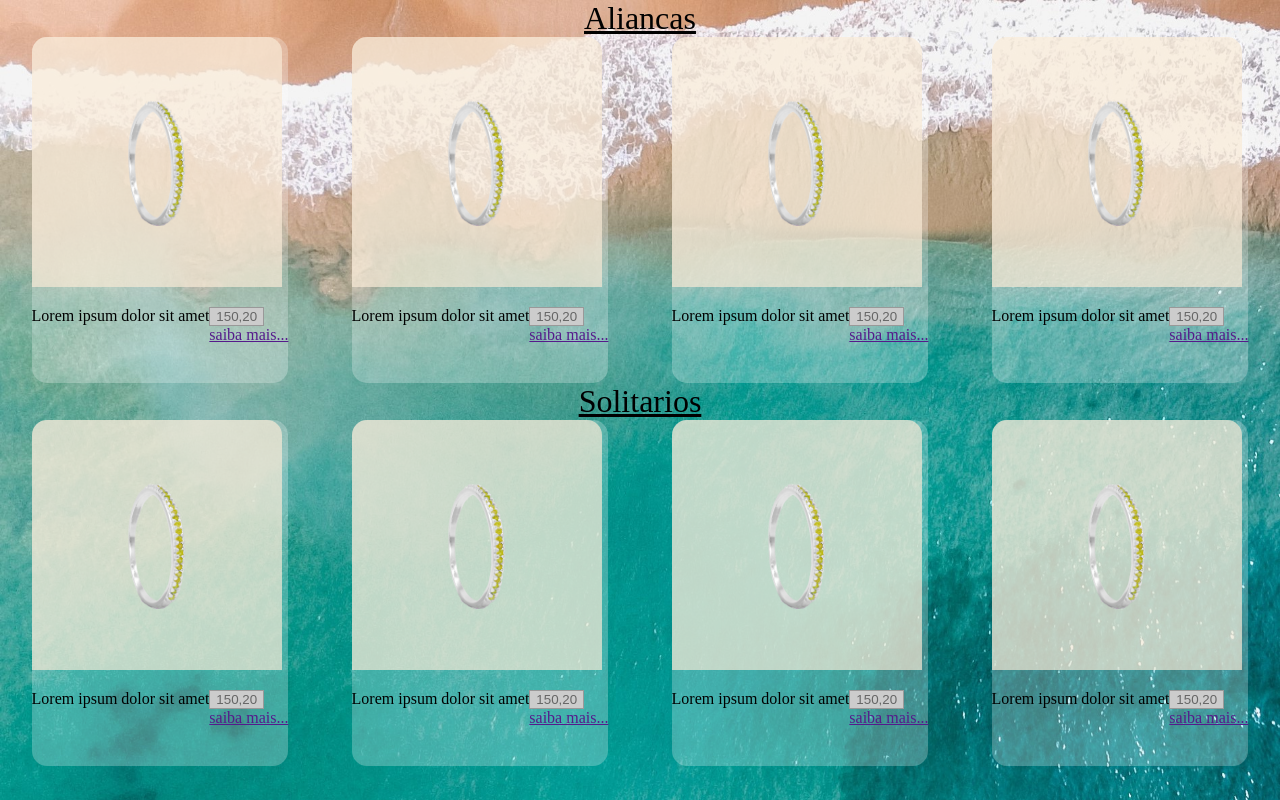
After one commit to joaovitora18/GabiPratas, a PHP site: page /produtos.php in a window 1280 px wide. The commit adds this page. Run offline with PHP 8.4, Linux system fonts and the light colour scheme.

Commit message:
começo da inclusão dos produtos

```diff
--- a/contato.html
+++ b/contato.php
@@ -5,7 +5,8 @@
     <meta name="viewport" content="width=device-width, initial-scale=1.0">
     <link rel="stylesheet" href=css/estilo.css>
 </head>
-<body>
+<body class="fundo">
+    <?php include 'header.html';?>
     <div class="titulo">
         Contatos
     </div>
@@ -13,6 +14,6 @@
 
     </div>
 
-
+    <?php include 'footer.html';?>
 </body>
 </html>
--- a/css/estilo.css
+++ b/css/estilo.css
@@ -75,11 +75,28 @@
     display: block;
 }
 
+#pers{
+    text-align: center;
+    text-decoration:overline;
+    font-size: 20px;
+}
+
 .titulo{
+    font-size:xx-large;
     display: flex;
     justify-content: center;
     align-items: center;
     text-align: center;
+    text-decoration: underline;
+}
+
+.subtitulo{
+    margin: 15px auto auto;
+    display: flex;
+    justify-content: center;
+    text-align: center;
+    font-size: large;
+    font-style:unset;
 }
 .produtos{
     margin: auto;
@@ -88,10 +105,12 @@
 }
 
 .produto{
+    border-radius: 15px;
     background-color: rgba(255, 255, 255, 0.253);
 }
 
 .imgprod{
+    border-radius: 15px 15px 0 0 ;
     max-width: 250px;
     max-height: 250px;
     background-color: rgba(250, 235, 215, 0.685);
--- /dev/null
+++ b/produtos.php
@@ -0,0 +1,170 @@
+<!DOCTYPE html>
+<html lang="pt-br">
+<head>
+    <meta charset="UTF-8">
+    <meta name="viewport" content="width=device-width, initial-scale=1.0">
+    <link rel="stylesheet" href="css/estilo.css">
+</head>
+<body class="fundo">
+<div class="aliancas">
+        <div class="titulo">Aliancas</div>
+    <div class="produtos">
+        <div class="produto">
+            <div>
+                <img src="images/anel.png" class="imgprod" alt="">
+            </div>
+            <div class="informacoes">
+                <p class="text-left">
+                    Lorem ipsum dolor sit amet
+                </p>
+                <p class="precos">
+                    <button class="btn" role="button" style="cursor:default ;" disabled>
+                        150,20
+                    </button>
+                    <br>
+                    <a href="">saiba mais...</a>
+                </p>
+
+
+            </div>
+        </div>
+        <div class="produto">
+            <div>
+                <img src="images/anel.png" class="imgprod" alt="">
+            </div>
+            <div class="informacoes">
+                <p class="text-left">
+                    Lorem ipsum dolor sit amet
+                </p>
+                <p class="precos">
+                    <button class="btn" role="button" style="cursor:default ;" disabled>
+                        150,20
+                    </button>
+                    <br>
+                    <a href="">saiba mais...</a>
+                </p>
+
+
+            </div>
+        </div>
+        <div class="produto">
+            <div>
+                <img src="images/anel.png" class="imgprod" alt="">
+            </div>
+            <div class="informacoes">
+                <p class="text-left">
+                    Lorem ipsum dolor sit amet
+                </p>
+                <p class="precos">
+                    <button class="btn" role="button" style="cursor:default ;" disabled>
+                        150,20
+                    </button>
+                    <br>
+                    <a href="">saiba mais...</a>
+                </p>
+
+
+            </div>
+        </div>
+        <div class="produto">
+            <div>
+                <img src="images/anel.png" class="imgprod" alt="">
+            </div>
+            <div class="informacoes">
+                <p class="text-left">
+                    Lorem ipsum dolor sit amet
+                </p>
+                <p class="precos">
+                    <button class="btn" role="button" style="cursor:default ;" disabled>
+                        150,20
+                    </button>
+                    <br>
+                    <a href="">saiba mais...</a>
+                </p>
+
+
+            </div>
+        </div>
+    </div>
+    <div class="solitarios">
+        <div class="titulo">Solitarios</div>
+    <div class="produtos">
+        <div class="produto">
+            <div>
+                <img src="images/anel.png" class="imgprod" alt="">
+            </div>
+            <div class="informacoes">
+                <p class="text-left">
+                    Lorem ipsum dolor sit amet
+                </p>
+                <p class="precos">
+                    <button class="btn" role="button" style="cursor:default ;" disabled>
+                        150,20
+                    </button>
+                    <br>
+                    <a href="">saiba mais...</a>
+                </p>
+
+
+            </div>
+        </div>
+        <div class="produto">
+            <div>
+                <img src="images/anel.png" class="imgprod" alt="">
+            </div>
+            <div class="informacoes">
+                <p class="text-left">
+                    Lorem ipsum dolor sit amet
+                </p>
+                <p class="precos">
+                    <button class="btn" role="button" style="cursor:default ;" disabled>
+                        150,20
+                    </button>
+                    <br>
+                    <a href="">saiba mais...</a>
+                </p>
+
+
+            </div>
+        </div>
+        <div class="produto">
+            <div>
+                <img src="images/anel.png" class="imgprod" alt="">
+            </div>
+            <div class="informacoes">
+                <p class="text-left">
+                    Lorem ipsum dolor sit amet
+                </p>
+                <p class="precos">
+                    <button class="btn" role="button" style="cursor:default ;" disabled>
+                        150,20
+                    </button>
+                    <br>
+                    <a href="">saiba mais...</a>
+                </p>
+
+
+            </div>
+        </div>
+        <div class="produto">
+            <div>
+                <img src="images/anel.png" class="imgprod" alt="">
+            </div>
+            <div class="informacoes">
+                <p class="text-left">
+                    Lorem ipsum dolor sit amet
+                </p>
+                <p class="precos">
+                    <button class="btn" role="button" style="cursor:default ;" disabled>
+                        150,20
+                    </button>
+                    <br>
+                    <a href="">saiba mais...</a>
+                </p>
+
+
+            </div>
+        </div>
+    </div>
+</body>
+</html>
```
Also changed, not shown: aliancas.php (added, +173 -0 lines), header.html (+11 -11 lines).
